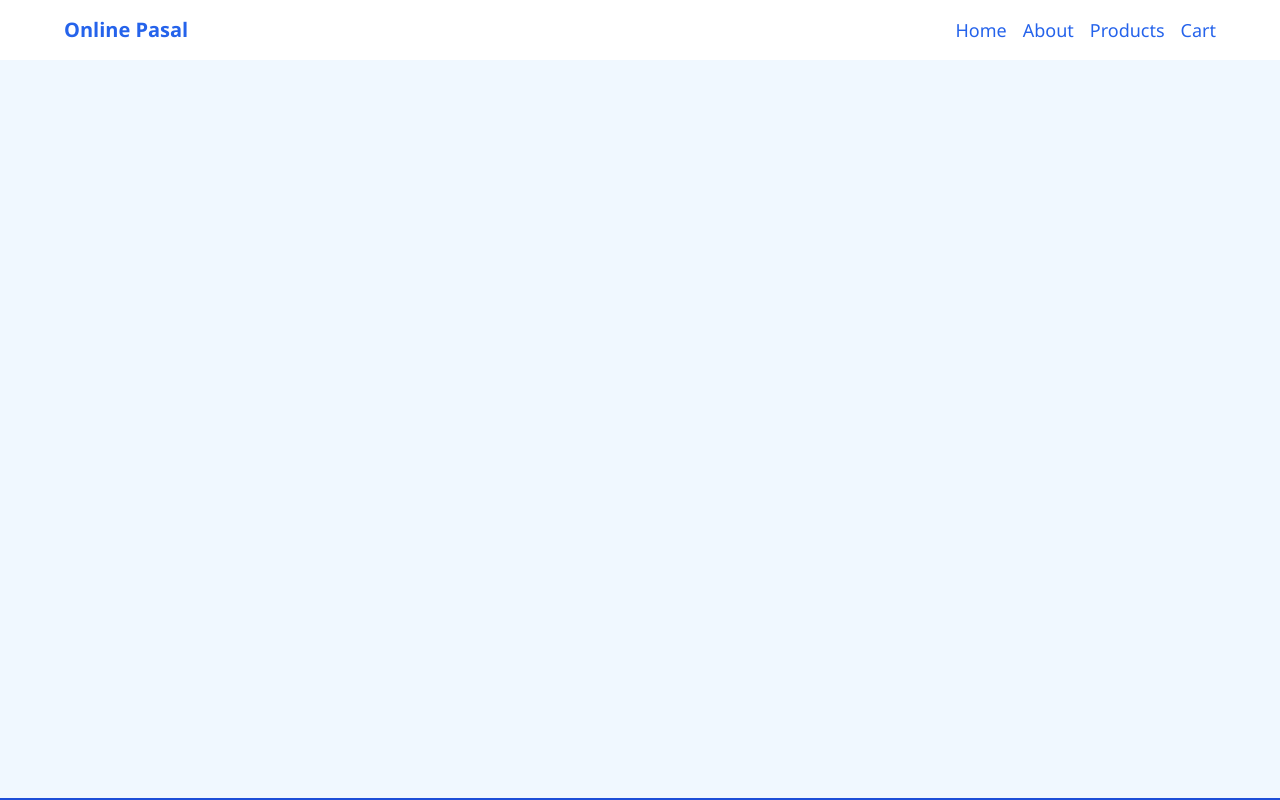
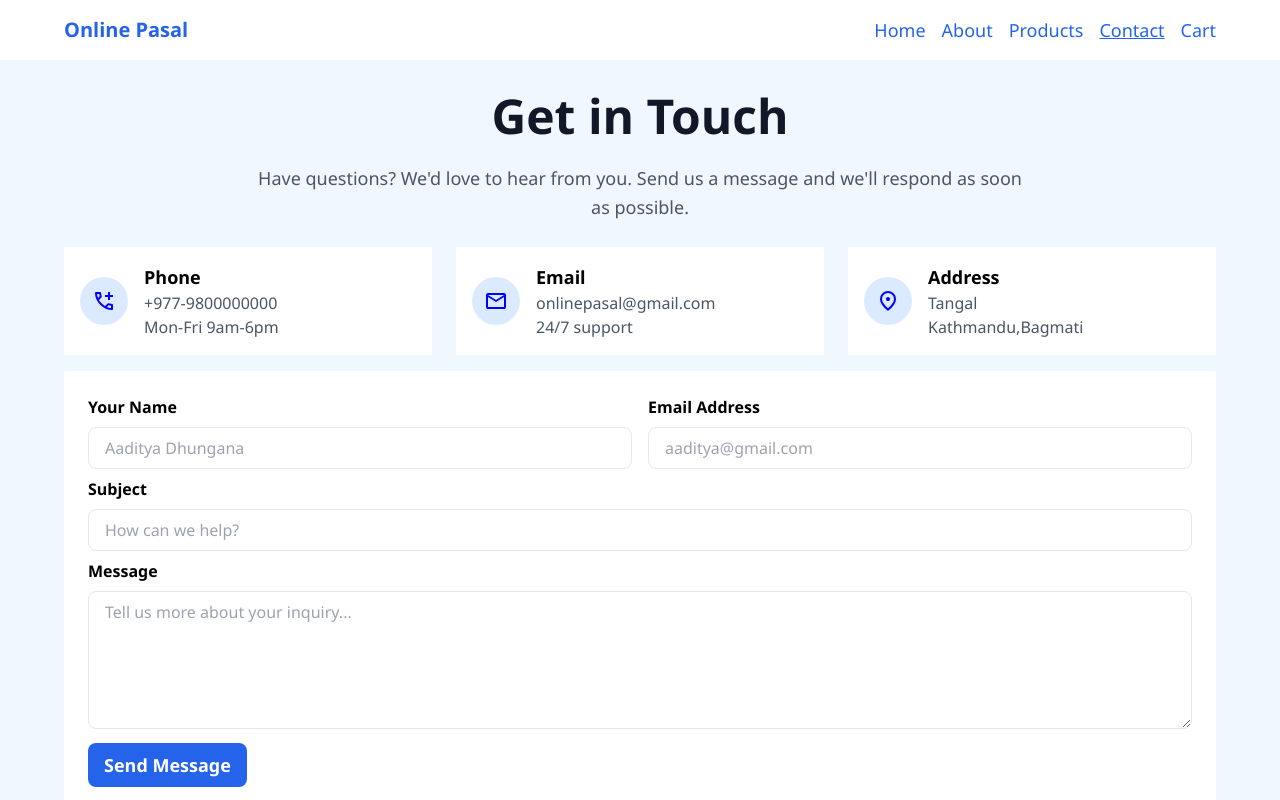
Before and after one commit to sujitbarnawal/e-commerce-app, a Nuxt app: page /contact in a window 1280 px wide. Shown: the top 800 px of the page. Built offline with nearby package versions, Linux system fonts and the light colour scheme.

Commit message:
feat: Added Contact Page

```diff
--- a/app/components/AppNavbar.vue
+++ b/app/components/AppNavbar.vue
@@ -15,6 +15,8 @@ const isMobileMenu = ref(false)
                     active-class="underline" to="/about">About</NuxtLink>
                 <NuxtLink class="text-blue-600 hover:scale-105 transition-transform duration-75"
                     active-class="underline" to="/products">Products</NuxtLink>
+                <NuxtLink class="text-blue-600 hover:scale-105 transition-transform duration-75"
+                    active-class="underline" to="/contact">Contact</NuxtLink>
                 <NuxtLink class="text-blue-600 hover:scale-105 transition-transform duration-75"
                     active-class="underline" to="/cart">Cart</NuxtLink>
             </div>
@@ -41,6 +43,8 @@ const isMobileMenu = ref(false)
                 <NuxtLink @click="isMobileMenu = false"
                     class="text-blue-600 hover:scale-105 transition-transform duration-75" active-class="underline"
                     to="/products">Products</NuxtLink>
+                <NuxtLink @click="isMobileMenu = false" class="text-blue-600 hover:scale-105 transition-transform duration-75"
+                    active-class="underline" to="/contact">Contact</NuxtLink>
                 <NuxtLink @click="isMobileMenu = false"
                     class="text-blue-600 hover:scale-105 transition-transform duration-75" active-class="underline"
                     to="/cart">Cart</NuxtLink>
--- /dev/null
+++ b/app/pages/contact.vue
@@ -0,0 +1,99 @@
+<script setup lang="ts">
+const name = ref("")
+const email = ref("")
+const subject = ref("")
+const message = ref("")
+
+</script>
+
+<template>
+    <section>
+        <div class="max-w-7xl text-center mx-auto p-6">
+            <h1 class="text-4xl md:text-5xl font-bold text-gray-900 mb-6">Get in Touch</h1>
+            <p class="text-lg text-gray-600 max-w-3xl mx-auto leading-relaxed">Have questions? We'd love to hear from
+                you. Send us a message and we'll respond as soon as possible.</p>
+        </div>
+
+        <div class="max-w-7xl mx-auto grid grid-cols-1 md:grid-cols-3 gap-6">
+
+            <div class="bg-white p-4 flex items-center gap-4">
+                <p class="bg-blue-100 p-3 rounded-[50%]"><svg xmlns="http://www.w3.org/2000/svg" height="24px"
+                        viewBox="0 -960 960 960" width="24px" fill="blue">
+                        <path
+                            d="M640-520v-120H520v-80h120v-120h80v120h120v80H720v120h-80Zm158 400q-125 0-247-54.5T329-329Q229-429 174.5-551T120-798q0-18 12-30t30-12h162q14 0 25 9.5t13 22.5l26 140q2 16-1 27t-11 19l-97 98q20 37 47.5 71.5T387-386q31 31 65 57.5t72 48.5l94-94q9-9 23.5-13.5T670-390l138 28q14 4 23 14.5t9 23.5v162q0 18-12 30t-30 12ZM241-600l66-66-17-94h-89q5 41 14 81t26 79Zm358 358q39 17 79.5 27t81.5 13v-88l-94-19-67 67ZM241-600Zm358 358Z" />
+                    </svg></p>
+                <div>
+
+                    <h1 class="text-lg font-semibold">Phone</h1>
+                    <p class="text-gray-600">+977-9800000000</p>
+                    <p class="text-gray-600">Mon-Fri 9am-6pm</p>
+                </div>
+
+
+            </div>
+            <div class="bg-white p-4 flex items-center gap-4">
+                <p class="bg-blue-100 p-3 rounded-[50%]"><svg xmlns="http://www.w3.org/2000/svg" height="24px"
+                        viewBox="0 -960 960 960" width="24px" fill="blue">
+                        <path
+                            d="M160-160q-33 0-56.5-23.5T80-240v-480q0-33 23.5-56.5T160-800h640q33 0 56.5 23.5T880-720v480q0 33-23.5 56.5T800-160H160Zm320-280L160-640v400h640v-400L480-440Zm0-80 320-200H160l320 200ZM160-640v-80 480-400Z" />
+                    </svg></p>
+                <div>
+
+                    <h1 class="text-lg font-semibold">Email</h1>
+                    <p class="text-gray-600">onlinepasal@gmail.com</p>
+                    <p class="text-gray-600">24/7 support</p>
+                </div>
+
+            </div>
+            <div class="bg-white p-4 flex items-center gap-4">
+                <p class="bg-blue-100 p-3 rounded-[50%]"><svg xmlns="http://www.w3.org/2000/svg" height="24px"
+                        viewBox="0 -960 960 960" width="24px" fill="blue">
+                        <path
+                            d="M480-480q33 0 56.5-23.5T560-560q0-33-23.5-56.5T480-640q-33 0-56.5 23.5T400-560q0 33 23.5 56.5T480-480Zm0 294q122-112 181-203.5T720-552q0-109-69.5-178.5T480-800q-101 0-170.5 69.5T240-552q0 71 59 162.5T480-186Zm0 106Q319-217 239.5-334.5T160-552q0-150 96.5-239T480-880q127 0 223.5 89T800-552q0 100-79.5 217.5T480-80Zm0-480Z" />
+                    </svg></p>
+
+                <div>
+
+                    <h1 class="text-lg font-semibold">Address</h1>
+                    <p class="text-gray-600">Tangal</p>
+                    <p class="text-gray-600">Kathmandu,Bagmati</p>
+                </div>
+
+            </div>
+
+
+        </div>
+
+    </section>
+    <section class="mt-4 mb-4">
+        <div class="max-w-7xl  mx-auto p-6 bg-white">
+            <div class="flex flex-col md:flex-row gap-4">
+                <div class="flex-1">
+                    <label class="block font-lg font-semibold mb-2" for="name">Your Name</label>
+                    <input class="w-full border mb-2 px-4 py-2 focus:outline-none  rounded-lg focus:ring-2" type="text"
+                        placeholder="Aaditya Dhungana" v-model="name">
+                </div>
+                <div class="flex-1">
+                    <label class="block font-lg font-semibold mb-2" for="email">Email Address</label>
+                    <input class="w-full border mb-2 px-4 py-2 focus:outline-none  rounded-lg focus:ring-2" type="text"
+                        placeholder="aaditya@gmail.com" v-model="email">
+                </div>
+            </div>
+            <div>
+                <label class="block font-lg font-semibold mb-2" for="subject">Subject</label>
+                <input class="w-full border mb-2 px-4 py-2 focus:outline-none  rounded-lg focus:ring-2" type="text"
+                    placeholder="How can we help?" v-model="subject">
+            </div>
+            <div>
+                <label class="block font-lg font-semibold mb-2" for="message">Message</label>
+                <textarea rows="5" class="w-full  border mb-2 px-4 py-2 focus:outline-none  rounded-lg focus:ring-2"
+                    type="text" placeholder="Tell us more about your inquiry..." v-model="subject"></textarea>
+            </div>
+
+            <button class="bg-blue-600 text-white rounded-lg font-bold text-lg px-4 py-2 max-md:w-full">Send
+                Message</button>
+
+        </div>
+
+    </section>
+</template>
```
